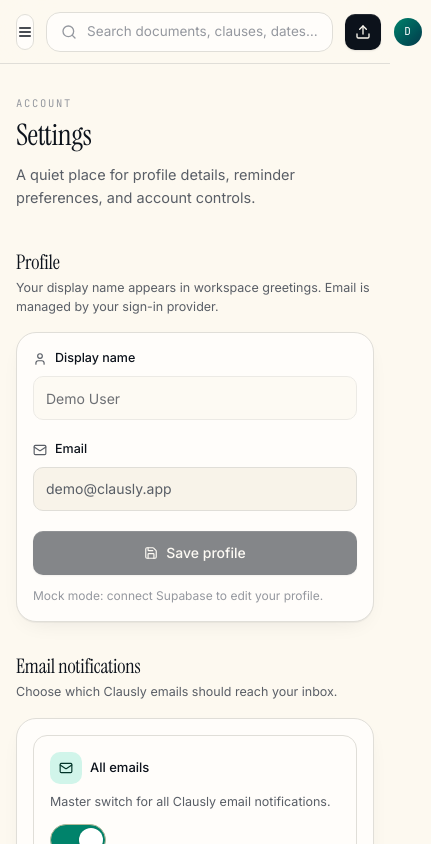
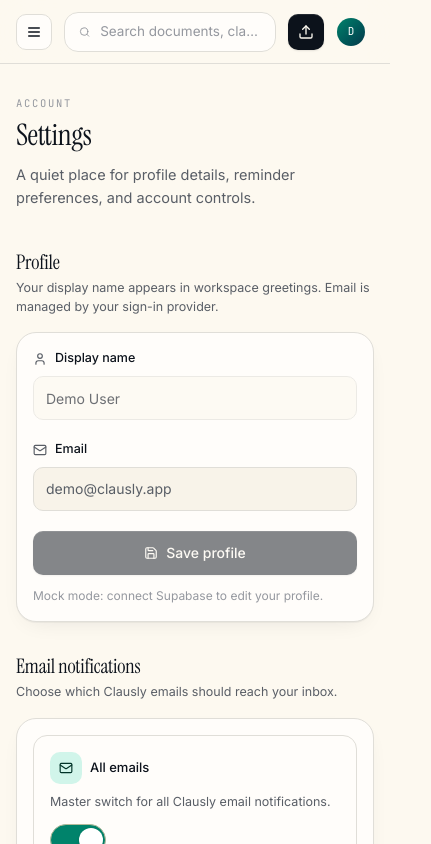
Before and after one commit to EGKIP/Clausly, a Next.js app: page /dashboard/settings in a window 390 px wide. Shown: the top 844 px of the page, 431 px wide, since content can reach past the window. Built offline with nearby package versions, Linux system fonts and the light colour scheme; no server answers.

Commit message:
fix mobile topbar overflow

```diff
--- a/src/components/dashboard/topbar.tsx
+++ b/src/components/dashboard/topbar.tsx
@@ -39,7 +39,7 @@ export function Topbar({ onOpenSidebar, onOpenUpload, onOpenSearch }: TopbarProp
         type="button"
         onClick={onOpenSearch}
         className={cn(
-          "group flex-1 max-w-[520px] flex items-center gap-2.5 h-10 rounded-[var(--radius-md)]",
+          "group min-w-0 flex-1 max-w-[520px] flex items-center gap-2.5 h-10 rounded-[var(--radius-md)]",
           "border border-[var(--border)] bg-[var(--surface)] px-3.5 text-left",
           "text-[13.5px] text-[var(--faint)] hover:border-[var(--border-strong)] hover:bg-[var(--surface-2)] transition-colors"
         )}
@@ -56,7 +56,7 @@ export function Topbar({ onOpenSidebar, onOpenUpload, onOpenSearch }: TopbarProp
         </span>
       </button>
 
-      <div className="ml-auto flex items-center gap-2">
+      <div className="ml-auto flex shrink-0 items-center gap-2">
         <div data-tour="upload" className="inline-flex">
           <Button
             variant="primary"
```
